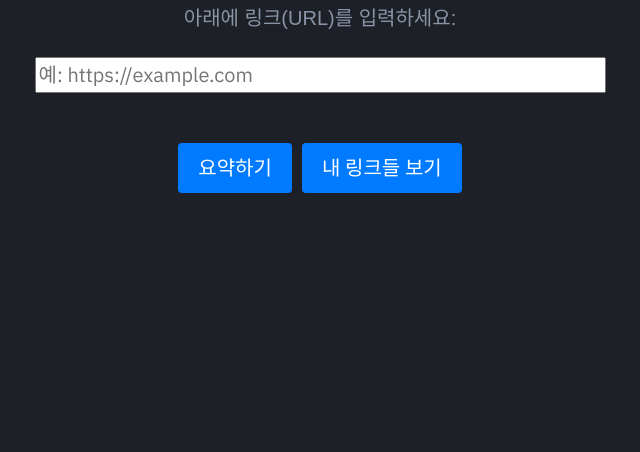
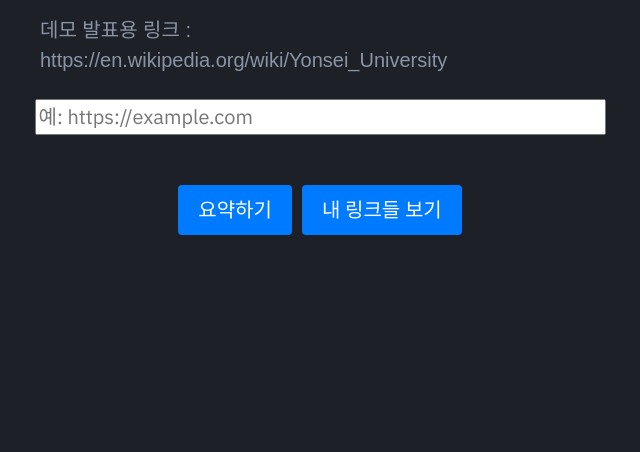
Before and after one commit to 2021147566/uhdidge-netlify, a plain HTML site: page mvp.html in a window 1280 px wide. Shown: the part 348-800 px from the top of the page, without its empty margins (320-960 px from the left). Drawn offline with nearby package versions, Linux system fonts and the light colour scheme; a web font is replaced by a local one.

Commit message:
Update mvp.html

```diff
--- a/mvp.html
+++ b/mvp.html
@@ -13,6 +13,7 @@
     <main>
         <h2>링크 요약 및 제목 생성</h2>
         <p>아래에 링크(URL)를 입력하세요:</p>
+        <p>데모 발표용 링크 : https://en.wikipedia.org/wiki/Yonsei_University</p>
         <input id="url-input" type="text" placeholder="예: https://example.com" size="50"><br>
         <div class="button-group">
             <button onclick="processLink()">요약하기</button>
```
